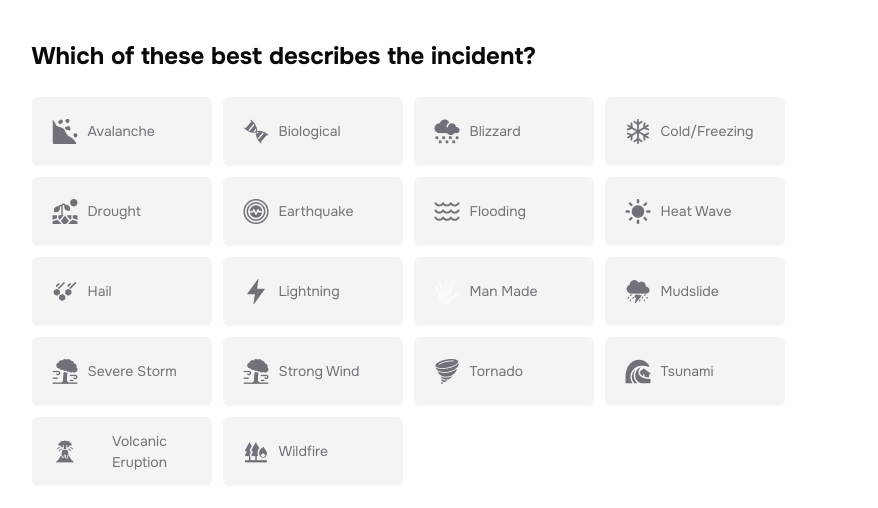
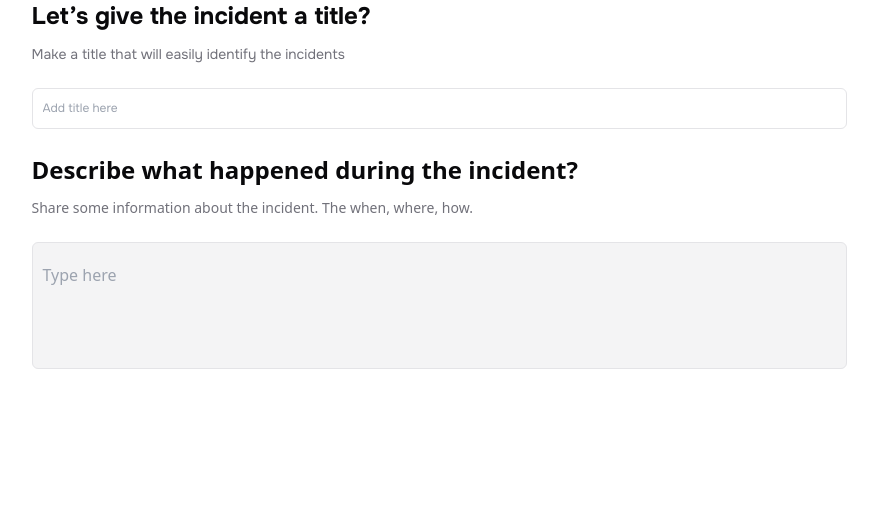
Before and after one commit to anishossain515/DISASTARISI-O, a React (Vite) app: page /location in a window 1280 px wide. Shown: the top 508 px of the page, without its empty margins (201-1079 px from the left). Built offline with nearby package versions, Linux system fonts and the light colour scheme.

Commit message:
IncidentPage3 Done

```diff
--- a/src/App.jsx
+++ b/src/App.jsx
@@ -4,7 +4,8 @@ import { Navbar } from './components/CommonCotains/Navber/Navbar'
 import { Dashboard } from './components/Contains/Dashboard'
 import { Incidents } from './components/Contains/Incidents/Incidents'
 import { Location } from './components/Contains/Location/Location'
-import { IncidentPage2 } from './components/Contains/Incidents/IncidentPage2'
+import { IncidentPage3 } from './components/Contains/Incidents/IncidentPage3'
+
 
 
 function App() {
@@ -23,7 +24,7 @@ function App() {
     // </BrowserRouter>
 
     <>
-      <IncidentPage2/>
+      <IncidentPage3/>
     </>
 
 
--- /dev/null
+++ b/src/components/Contains/Incidents/IncidentPage3.jsx
@@ -0,0 +1,37 @@
+import React from "react";
+import { Container } from "../../common/Container";
+
+export const IncidentPage3 = () => {
+  return (
+    <section>
+      <Container>
+        <div className="font-onest">
+          <h2 className="font-bold text-2xl text-Rich-Black ">
+            Let’s give the incident a title?
+          </h2>
+          <p className="text-sm text-Gray pt-3 pb-6">
+            Make a title that will easily identify the incidents
+          </p>
+          <input
+            type="text"
+            placeholder="Add title here"
+            className="border border-Light-Gray rounded-[6px] py-3 px-[10px] text-[12px] leading-[15px] w-full focus:outline-none focus:ring-gray-500"
+          />
+        </div>
+
+        <div className="pt-[25px]">
+          <h2 className="font-bold text-2xl text-Rich-Black ">
+            Describe what happened during the incident?
+          </h2>
+          <p className="text-sm text-Gray pt-3 pb-6">
+            Share some information about the incident. The when, where, how.{" "}
+          </p>
+          <textarea
+            className="w-full h-[127px] resize-none border border-Light-Gray rounded-[6px] px-[10px] py-5 text-Gray bg-[#f4f4f5] focus:outline-none focus:ring-gray-400"
+            placeholder="Type here"
+          ></textarea>
+        </div>
+      </Container>
+    </section>
+  );
+};
--- /dev/null
+++ b/src/components/Contains/Incidents/IncidentPage4.jsx
@@ -0,0 +1,15 @@
+import React from 'react'
+import { Container } from '../../common/Container'
+
+export const IncidentPage4 = () => {
+  return (
+    <section>
+        <Container>
+        <h1 className='font-onest font-bold text-2xl text-Rich-Black  '>Where’s the incident?</h1>
+        <p className='font-onest text-Gray text-[14px] pt-[12px] pb-[24px]'>Enter a GPS, address. or pin point on the map. Try to be as accurate as possible, or click:Jurisdiction Wide</p>
+
+         <img src="/In4.png" alt=""  className='w-[752px] h-[490px] object-cover'/>
+        </Container>
+    </section>
+  )
+}
```
Also changed, not shown: public/In4.png (added).
